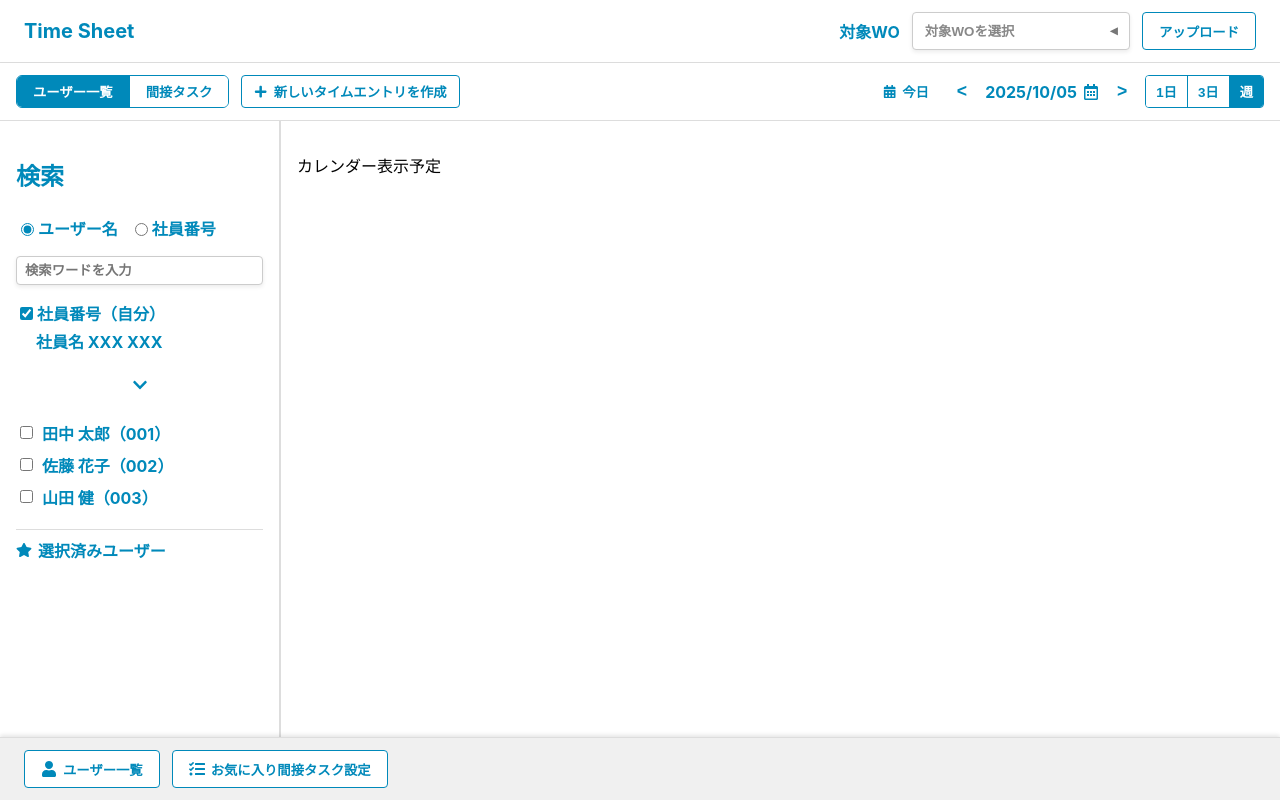
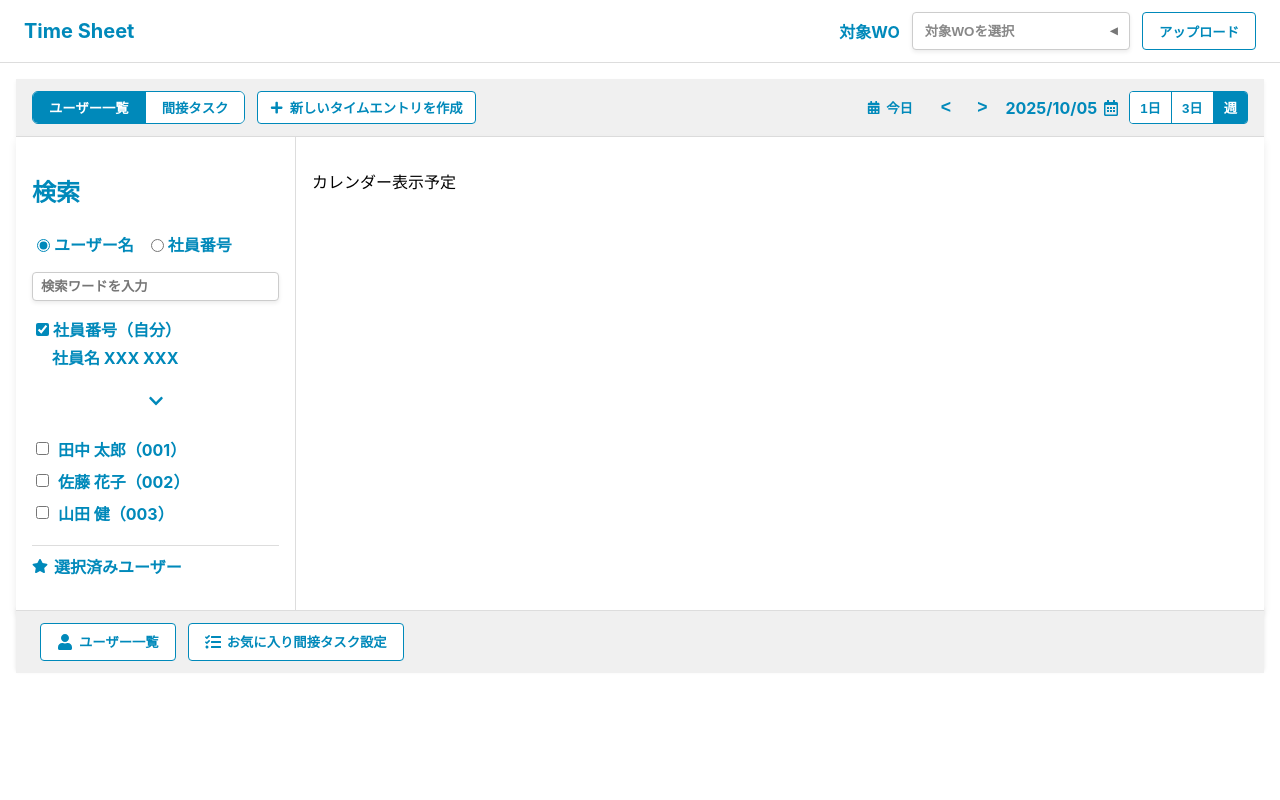
Before and after one commit to falcode-dev/timesheet_ui, a React (Create React App) app: page / in a window 1280 px wide. Built offline with nearby package versions, Linux system fonts and the light colour scheme.

Commit message:
ui change

```diff
--- a/src/App.css
+++ b/src/App.css
@@ -44,26 +44,37 @@
   min-height: 100vh;
 }
 
-/* 全体 */
+/* 全体のレイアウト */
 .main-layout {
   display: flex;
   flex-direction: column;
-  /* ← 上からヘッダー・本文構成 */
   flex: 1;
-  background-color: #f9f9f9;
+  background-color: #fff;
+  /* ← 少し明るいグレーで背景と差をつける */
+  padding: 16px;
+  /* ← 外側パディングで枠の余白を出す */
+  box-sizing: border-box;
 }
 
-/* サイドバー＋カレンダーの横並び領域 */
+/* コンテンツ（サイドバー＋カレンダー）全体を囲む枠 */
 .content-body {
   display: flex;
   flex: 1;
+  background-color: #fff;
+  /* border: 1px solid #ddd; */
+  /* border-radius: 8px; */
+  /* ← 丸角 */
+  box-shadow: 0 4px 8px rgba(0, 0, 0, 0.08);
+  /* ← 立体感 */
   overflow: hidden;
+  box-sizing: border-box;
 }
 
 /* サイドバー固定 */
 .sidebar-container {
   width: 280px;
   flex-shrink: 0;
+  border-right: 1px solid #ddd;
 }
 
 /* カレンダー区域 */
@@ -71,6 +82,5 @@
   flex: 1;
   padding: 16px;
   background-color: #fff;
-  border-left: 1px solid #ddd;
   box-sizing: border-box;
 }
--- a/src/App.tsx
+++ b/src/App.tsx
@@ -9,22 +9,24 @@ function App() {
     <div className="app-container">
       <Header />
 
-      {/* ← コンテンツ全体 */}
       <main className="main-layout">
-        {/* 上部にContentHeader */}
-        <ContentHeader />
+        {/* コンテンツ全体の白枠 */}
+        <div className="content-wrapper">
+          <ContentHeader />
 
-        {/* サイドバー + カレンダー */}
-        <div className="content-body">
-          <Sidebar />
-          <div className="main-calendar">
-            {/* カレンダー領域（後で本実装） */}
-            <p>カレンダー表示予定</p>
+          <div className="content-body">
+            <Sidebar />
+            <div className="main-calendar">
+              {/* カレンダー本体 */}
+              <p>カレンダー表示予定</p>
+            </div>
           </div>
+
+          <Footer />
         </div>
       </main>
 
-      <Footer />
+
     </div>
   );
 }
--- a/src/components/ContentHeader/ContentHeader.css
+++ b/src/components/ContentHeader/ContentHeader.css
@@ -7,7 +7,7 @@
     justify-content: space-between;
     align-items: center;
     padding: 12px 16px;
-    background-color: #fff;
+    background-color: #F0F0F0;
     border-bottom: 1px solid #ddd;
     box-shadow: 0 2px 4px rgba(0, 0, 0, 0.05);
     flex-wrap: wrap;
--- a/src/components/ContentHeader/ContentHeader.tsx
+++ b/src/components/ContentHeader/ContentHeader.tsx
@@ -43,12 +43,12 @@ export const ContentHeader: React.FC = () => {
                 {/* ← 修正：独立した矢印ボタン */}
                 <button className="arrow-button">{'<'}</button>
 
+                <button className="arrow-button">{'>'}</button>
+
                 <div className="date-display">
                     {today}
                     <FaIcons.FaRegCalendarAlt className="date-icon" />
                 </div>
-
-                <button className="arrow-button">{'>'}</button>
 
                 <div className="view-tabs">
                     {['1日', '3日', '週'].map((v) => (
```
